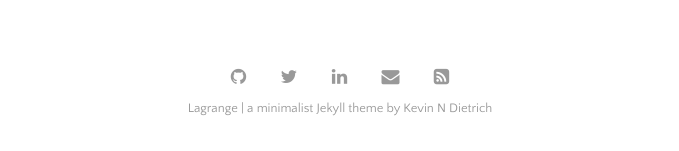
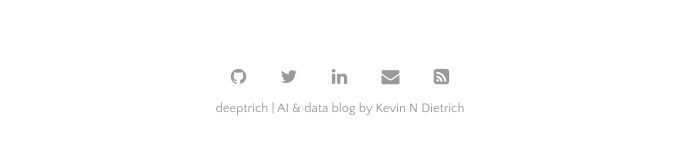
Before and after one commit to kenichdietrich/old_kenichdietrich.github.io, a Jekyll site: the page built from docs/index.html, in a window 1280 px wide and 900 px high, scrolled down 2243 px. Shown: the part 746-897 px from the top of the window, without its empty margins (300-979 px from the left). Built offline with Jekyll 4.4.1, drawn with Linux system fonts in a browser that asks for light colours; the list of posts is cut into pages by our own code; some of the changed text lies outside the part shown.

Commit message:
new title

```diff
--- a/docs/_config.yml
+++ b/docs/_config.yml
@@ -20,8 +20,8 @@ permalink:           /:title
 plugins:             [jekyll-paginate, jekyll-sitemap, jekyll-feed, jekyll-seo-tag]
 
 # Customise atom feed settings (this is where Jekyll-Feed gets configuration information)
-title:		           'Lagrange'
-description:	       'a minimalist Jekyll theme'
+title:		           'deeptrich'
+description:	       'AI & data blog'
 author:              'Kevin N Dietrich'
 
 # RSS 2.0 can be used instead of Atom by uncommenting following two lines
```
